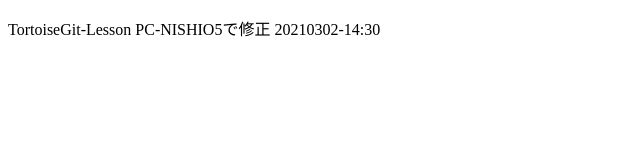
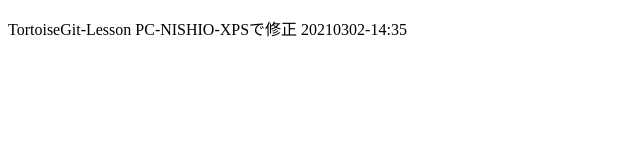
Before and after one commit to an-dev-acc/TortoiseGit-Lesson-202103, a plain HTML site: page index.html in a window 1280 px wide. Shown: the full height of the page, 0-640 px from the left. Drawn offline with Linux system fonts and the light colour scheme.

Commit message:
XPSで修正(2) 20210302-14:35

```diff
--- a/index.html
+++ b/index.html
@@ -7,7 +7,7 @@
 </head>
 
 <body>
-	<p>TortoiseGit-Lesson PC-NISHIO5で修正 20210302-14:30</p>
+	<p>TortoiseGit-Lesson PC-NISHIO-XPSで修正 20210302-14:35</p>
 </body>
 
 </html>
```
